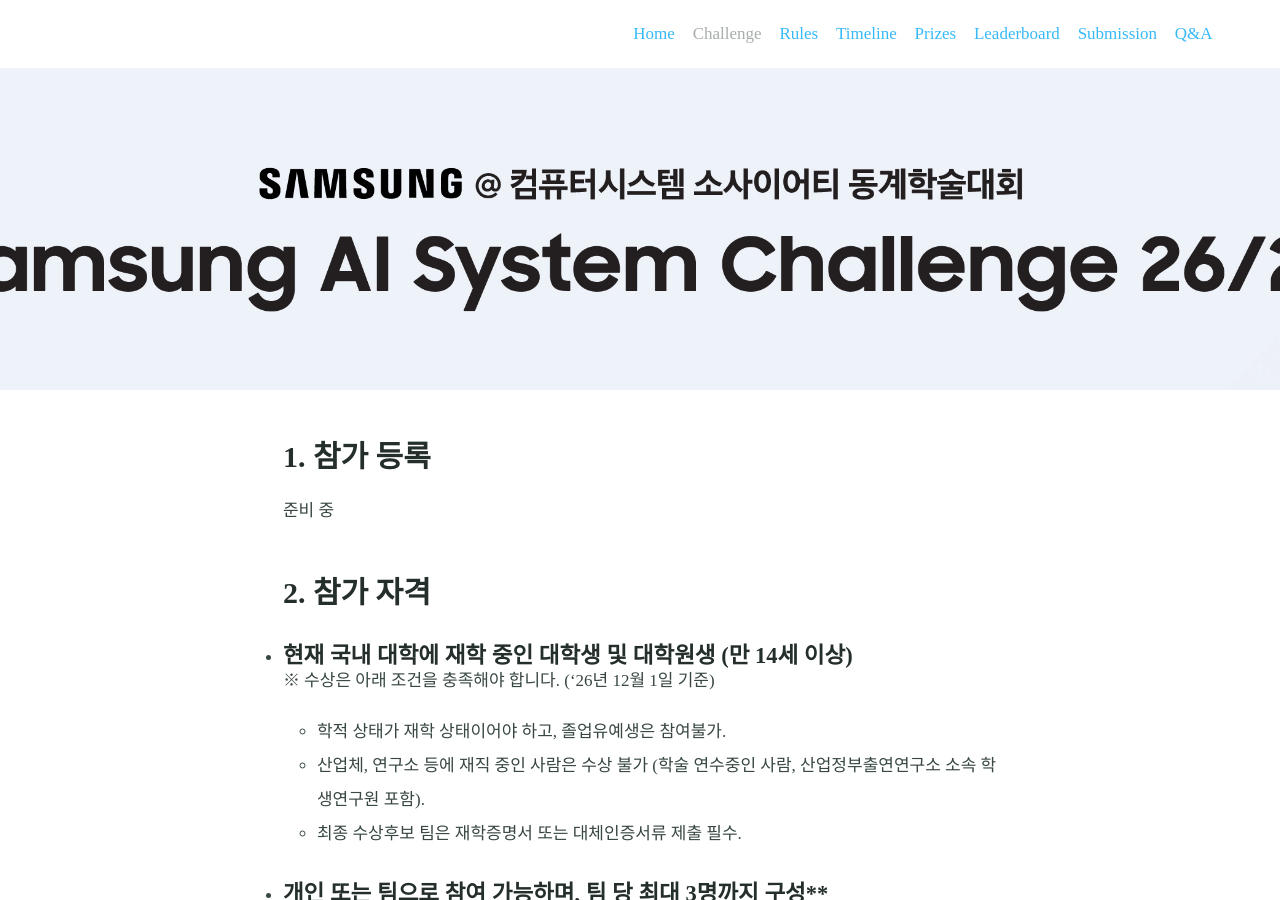
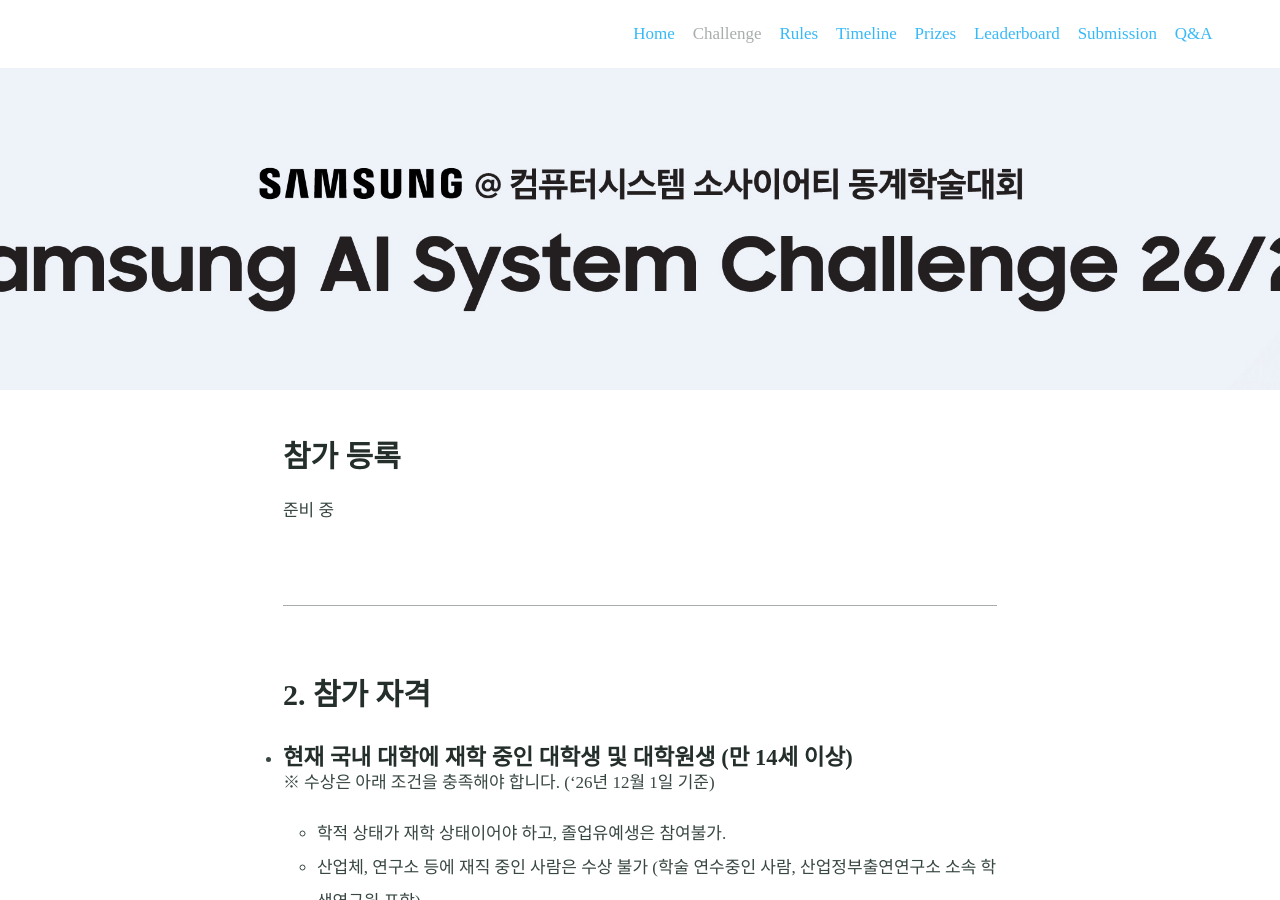
Before and after one commit to AISystemChallenge/AISystemChallenge.github.io, a Jekyll site: the page built from challenge.md, in a window 1280 px wide and 900 px high. Built offline with Jekyll 4.4.1, drawn with Linux system fonts in a browser that asks for light colours; some web fonts are replaced; our own code applies the rules of GitHub Pages for plain Markdown files.

Commit message:
Update challenge.md

```diff
--- a/challenge.md
+++ b/challenge.md
@@ -6,9 +6,9 @@ feature_image: "/assets/logos/banner_AISC2026_20.png"
 excerpt:
 ---
 
-### 1. 참가 등록
+### 참가 등록
 준비 중
-<br>
+<hr>
 
 ### 2. 참가 자격
 * ##### 현재 국내 대학에 재학 중인 대학생 및 대학원생 (만 14세 이상)
@@ -18,18 +18,18 @@ excerpt:
   * 최종 수상후보 팀은 재학증명서 또는 대체인증서류 제출 필수.
 * ##### 개인 또는 팀으로 참여 가능하며, 팀 당 최대 3명까지 구성**
   ※ 개인/팀은 1개 결과물만 제출 가능 (동일인이 개인 또는 복수팀에 중복하여 참여 불가).
-
+<hr>
 
 ### 3. 대회 운영
 준비 중
-<br>
+<hr>
 
 ### 4. Leaderboard 제출물
 ※ 리더보드 제출 세부 사항은 8/1일 안내 예정입니다.
 * ##### 리더보드 제출 가이드
   * Leaderboard의 제출 횟수는 0시(KST)를 기준으로 초기화 됩니다.
   * 최종 평가는 대회 종료 일시인 2027년 1월 2일(토) 23:59 이전 가장 최신 submission을 기준으로 진행됩니다.
-
+<hr>
 
 ### 5. 최종 제출물
 준비 중
@@ -38,7 +38,7 @@ excerpt:
 
 ### 1. Registration
 Cooking
-<br>
+<hr>
 
 ### 2. Eligibility
 * ##### Undergraduate and graduate students currently enrolled at universities in South Korea (aged 14 or older)
@@ -48,15 +48,15 @@ Cooking
   * Finalist teams must submit proof of enrollment or alternative certification documents.
 * ##### Individual or team participation is possible, with maximum of three members per team
   ※ Individuals/teams may submit only one result (same person cannot participate as another team or individual).
-
+<hr>
 
 ### 3. Competition Operation
 Cooking
-<br>
+<hr>
 
 ### 4. Leaderboard Submission Guide
 Cooking
-<br>
+<hr>
 
 ### 5. Final Submission
 Cooking
```
